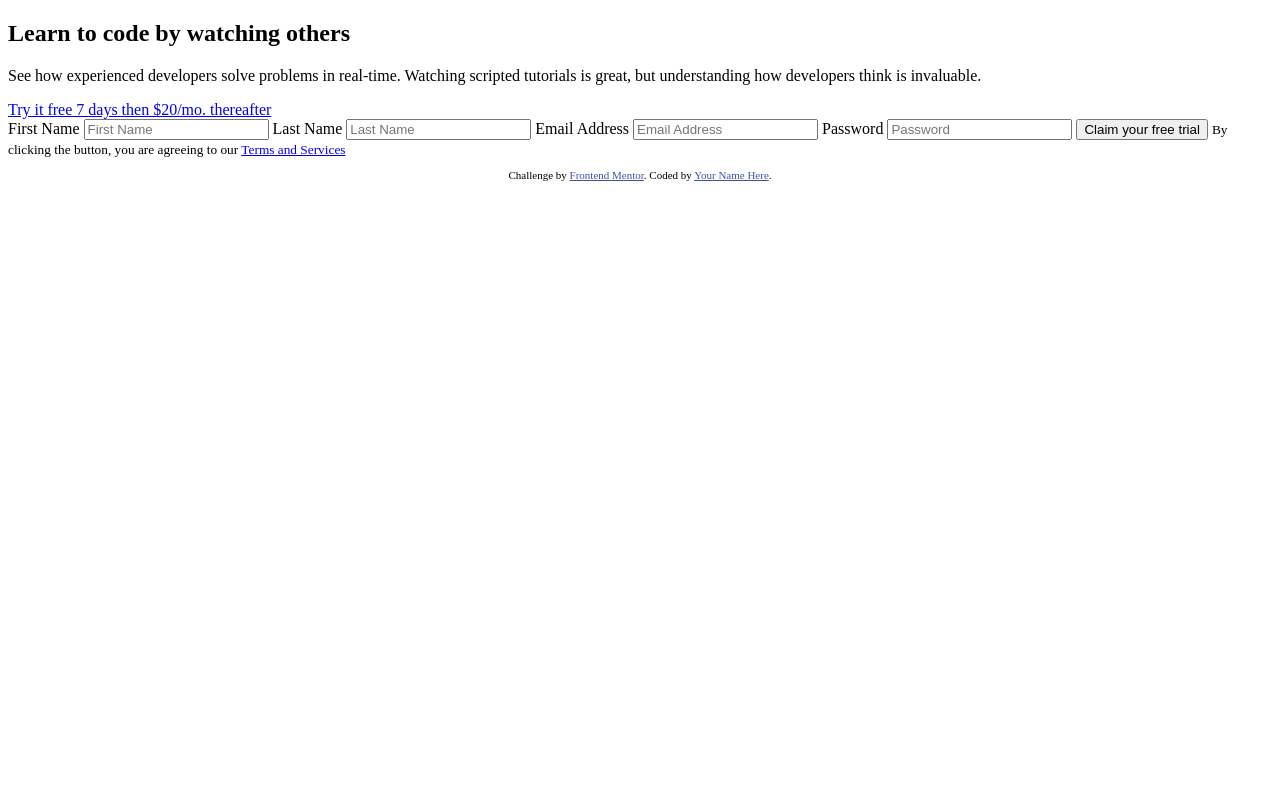
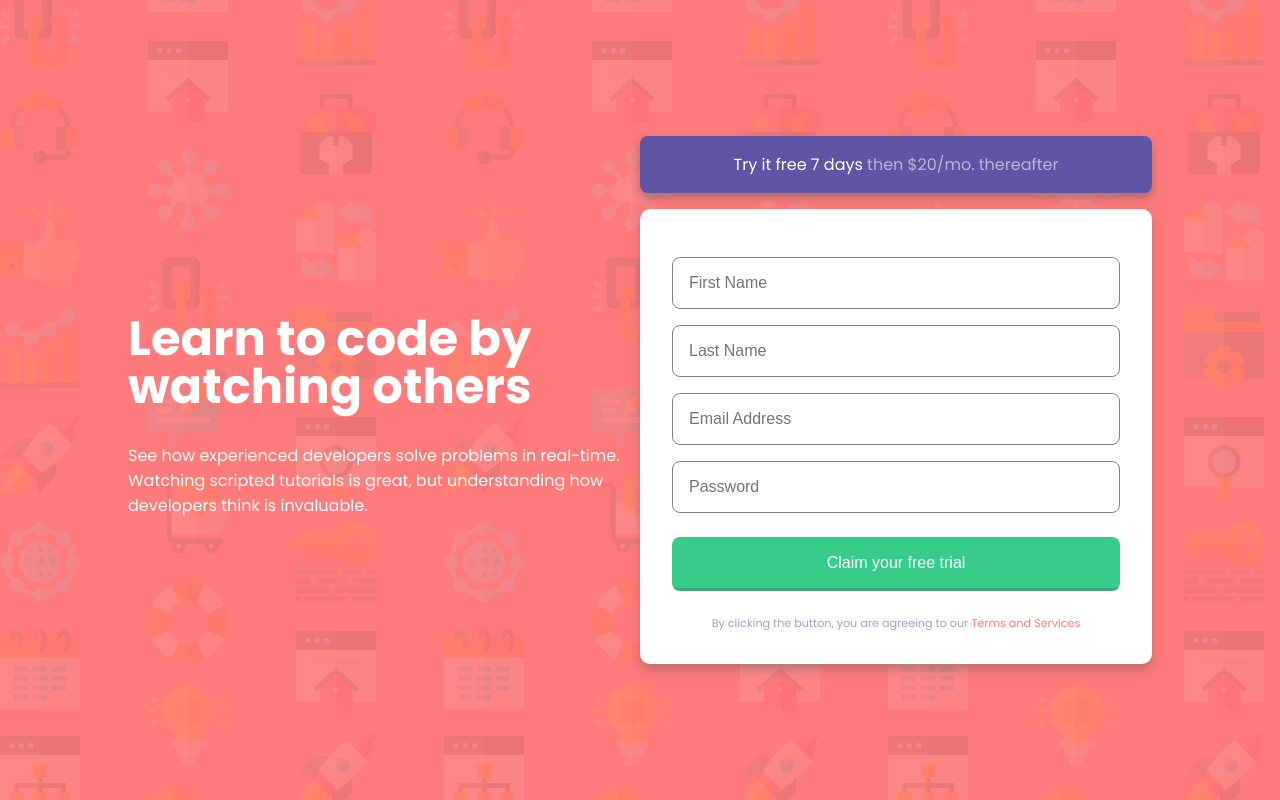
Before and after one commit to VDR-Crowley/Desafio_Formulario, a plain HTML site: page index.html in a window 1280 px wide. Drawn offline with Linux system fonts and the light colour scheme.

Commit message:
Styles desktop pronto

```diff
--- a/assets/css/styles_desktop.css
+++ b/assets/css/styles_desktop.css
@@ -3,7 +3,7 @@
   --green: hsl(154, 59%, 51%);
   --blue: hsl(248, 32%, 49%);
   --dark-blue: hsl(249, 10%, 26%);
-  --grayish-blue: hsl(246, 25%, 77%);
+  --grayish-blue: hsl(246, 25%, 70%);
 }
 
 * {
@@ -13,25 +13,108 @@
 }
 
 body {
+  background-image: url("../images/bg-intro-desktop.png");
+  background-size: cover;
+  background-color: var(--red);
+  font-family: "Poppins", sans-serif;
+}
+
+main {
+  width: 100vw;
+  height: 100vh;
+  display: grid;
+  grid-template-columns: repeat(2, 1fr);
+  align-items: center;
+  max-width: 1024px;
+  margin: auto;
+}
+
+#areaOne {
+  display: flex;
+  flex-direction: column;
+}
+
+#areaOne h1 {
+  color: white;
+  font-size: 3rem;
+  line-height: 3rem;
+  margin: 2rem 0;
+}
+
+#areaOne p {
+  color: white;
+}
+
+
+#areaTwo {
+  display: flex;
+  flex-direction: column;
 
 }
 
-main {
-
-}
-
-#areaOne {
-
-}
-
-#areaTwo {
-
+fieldset {
+  padding: 2rem;
+  border: 0;
+  border-radius: 10px;
+  background-color: white;
+  box-shadow: 0px 6px 8px #5c5c5c60;
 }
 
 #form {
+  display: flex;
+  flex-direction: column;
+}
 
+#form input {
+  padding: 1rem;
+  border: 1px solid gray;
+  border-radius: 8px;
+  margin-top: 1rem;
+  font-size: 1rem
+}
+
+#form input[type="submit"] {
+  color: white;
+  background-color: var(--green);
+  margin: 1.5rem 0;
+  cursor: pointer;
+  border: 1px solid var(--green);
+  border-bottom: 3px solid hsl(154, 50%, 45%);
+  transition: .2s;
+}
+
+#form input[type="submit"]:hover {
+  background-color: hsl(154, 50%, 45%);
+  border-bottom: 3px solid hsl(154, 54%, 35%);
 }
 
 .button-roxo {
+  color: white;
+  padding: 1rem;
+  text-align: center;
+  border-radius: 8px;
+  margin-bottom: 1rem;
+  background-color: var(--blue);
+  text-decoration: none;
+  box-shadow: 0px 5px 8px #5c5c5c80;
+  transition: .2s;
+}
 
+.button-roxo:hover {
+  background-color: hsl(248, 32%, 40%);
 }
+
+.button-roxo span {
+  color:hsl(246, 25%, 77%)
+}
+
+small {
+  font-size: .7rem;
+  text-align: center;
+  color: var(--grayish-blue);
+}
+
+small a {
+  color: var(--red);
+  text-decoration: none;
+}
--- a/index.html
+++ b/index.html
@@ -8,6 +8,9 @@
 
   <link rel="preconnect" href="https://fonts.gstatic.com">
   <link href="https://fonts.googleapis.com/css2?family=Poppins:wght@400;600;700&display=swap" rel="stylesheet">
+
+  <link rel="stylesheet" href="./assets/css/styles_desktop.css">
+  <link rel="stylesheet" href="./assets/css/styles_mobile.css">
 
   <title>Frontend Mentor | Intro component with sign up form</title>
 
@@ -29,23 +32,26 @@
       </p>
     </section>
 
+    <section id="areaTwo">
+
       <a href="#" class="button-roxo">
-      Try it free 7 days then $20/mo. thereafter
+        Try it free 7 days <span>then $20/mo. thereafter</span>
       </a>
 
-    <section id="areaTwo">
+      <fieldset>
+        <legend></legend>
         <form id="form" method="#" action="#">
-        <label for="firstName">First Name</label>
-        <input type="text" id="firstName" placeholder="First Name">
+          <label for="firstName"></label>
+          <input type="text" id="firstName" placeholder="First Name" required>
 
-        <label for="lastName">Last Name</label>
-        <input type="text" id="lastName" placeholder="Last Name">
+          <label for="lastName"></label>
+          <input type="text" id="lastName" placeholder="Last Name" required>
 
-        <label for="email">Email Address</label>
-        <input type="email" id="email" placeholder="Email Address">
+          <label for="email"></label>
+          <input type="email" id="email" placeholder="Email Address" required>
 
-        <label for="password">Password</label>
-        <input type="password" id="password" placeholder="Password">
+          <label for="password"></label>
+          <input type="password" id="password" placeholder="Password" required>
 
           <input type="submit" id="submit" value="Claim your free trial">
 
@@ -53,14 +59,9 @@
             By clicking the button, you are agreeing to our <a href="#">Terms and Services</a>
           </small>
         </form>
+      </fieldset>
     </section>
   </main>
 
-  <footer>
-    <p class="attribution">
-      Challenge by <a href="https://www.frontendmentor.io?ref=challenge" target="_blank">Frontend Mentor</a>.
-      Coded by <a href="#">Your Name Here</a>.
-    </p>
-  </footer>
 </body>
 </html>
```
Lines whose indentation alone changed are shown as unchanged.
